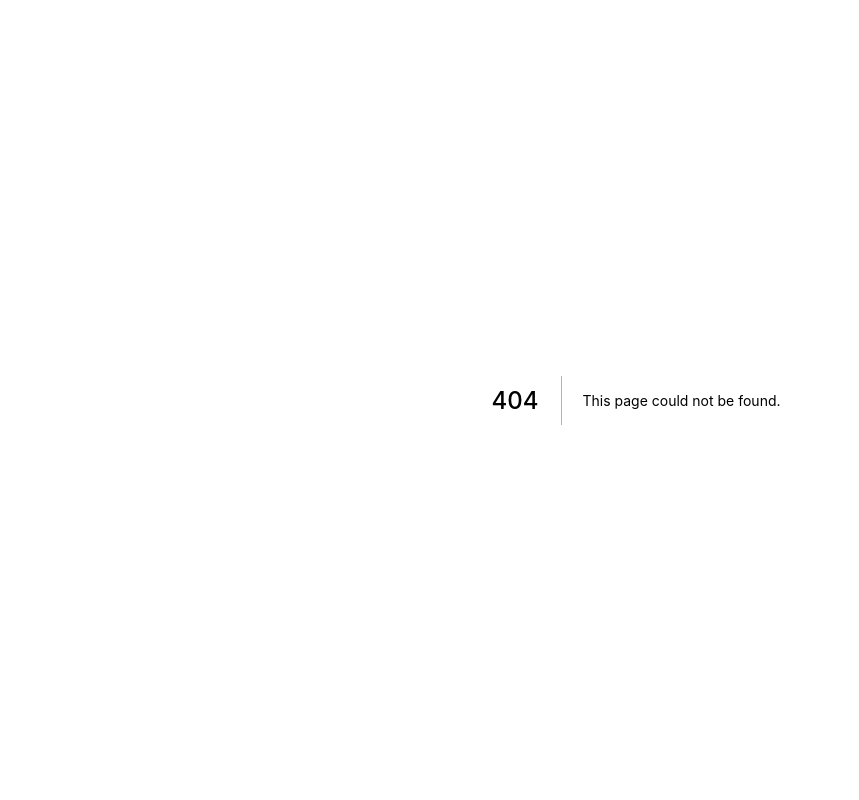
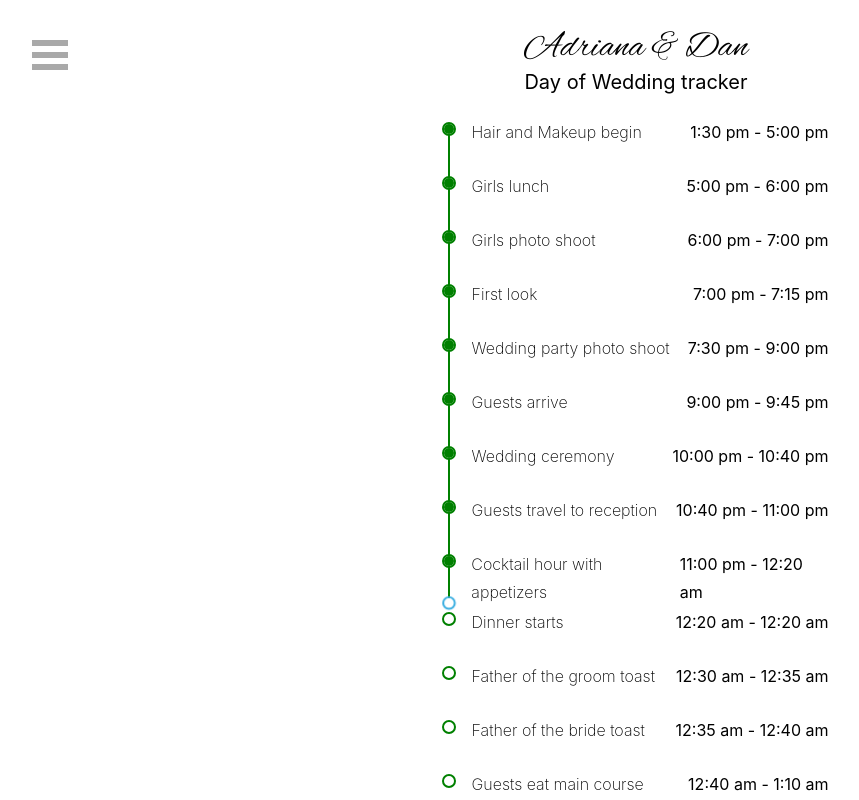
Before and after one commit to dmorton2297/dam2023, a Next.js app: page /itinerary in a window 1280 px wide. Before the commit this address had no page. Shown: the top 800 px of the page, without its empty margins (4-863 px from the left). Built offline with nearby package versions, Linux system fonts and the light colour scheme.

Commit message:
WEdding tracker

```diff
--- a/components/core/InfoCard.tsx
+++ b/components/core/InfoCard.tsx
@@ -3,7 +3,7 @@ import { Header } from "./Header";
 import { SubHeader } from "./SubHeader";
 
 export const InfoCard: React.FC<{
-  children: React.ReactNode | React.ReactNode[];
+  children?: React.ReactNode | React.ReactNode[];
   title: string;
   largeTitle?: boolean;
   open?: boolean;
--- /dev/null
+++ b/components/core/Timeline.tsx
@@ -0,0 +1,90 @@
+import React from "react";
+import { Text } from "./Text";
+import {
+  formatDateTime,
+  percentageComplete,
+} from "../../pages/itinerary/utils";
+
+export interface TimelineItem {
+  title: string;
+  description?: string;
+  startTime?: Date;
+  endTime?: Date;
+}
+
+interface Props {
+  items: TimelineItem[];
+}
+
+const TimelineItem: React.FC<{ item: TimelineItem }> = ({ item }) => {
+  const percentComplete = percentageComplete(item.startTime, item.endTime);
+  const itemIsComplete = percentComplete > 0;
+  const progressHeight = 50 * percentComplete;
+  const remainingHeight = 50 * (1 - percentComplete);
+  return (
+    <div key={item.title} className="flex justify-between">
+      <div className="flex gap-4">
+        <div style={{ width: 12 }}>
+          <div
+            style={{
+              height: 10,
+              width: 10,
+              borderRadius: 100,
+              backgroundColor: itemIsComplete ? "green" : "unset",
+              outline: "2px solid green",
+            }}
+          />
+          <div
+            style={{
+              width: 2,
+              height: progressHeight - 6,
+              backgroundColor: "green",
+              marginLeft: 4,
+            }}
+          />
+          {remainingHeight > 0 && itemIsComplete && (
+            <div className="flex">
+              <div
+                className="blob blue"
+                style={{
+                  height: 10,
+                  width: 10,
+                  borderRadius: 100,
+                  outline: "2px solid rgba(52, 172, 224, 1)",
+                }}
+              />
+            </div>
+          )}
+          <div
+            style={{
+              width: 2,
+              height: remainingHeight - 6,
+              backgroundColor: "white",
+              marginLeft: 4,
+            }}
+          />
+        </div>
+        <Text style={{ marginTop: -6, fontSize: 16 }}>{item.title}</Text>
+      </div>
+
+      <Text style={{ fontSize: 16, marginTop: -6 }}>
+        <strong>
+          {formatDateTime(item.startTime)}
+          {item.endTime ? <> - {formatDateTime(item.endTime)}</> : null}
+        </strong>
+      </Text>
+    </div>
+  );
+};
+
+export const Timeline: React.FC<Props> = ({ items }) => {
+  return (
+    <div style={{ width: 385 }}>
+      {items.map((x, i) => (
+        <TimelineItem item={x} key={i} />
+      ))}
+    </div>
+  );
+};
+
+export default Timeline;
--- a/package.json
+++ b/package.json
@@ -10,6 +10,7 @@
   },
   "dependencies": {
     "axios": "^1.2.1",
+    "date-fns": "^2.30.0",
     "formik": "^2.2.9",
     "gsap": "^3.10.4",
     "mongodb": "^4.12.1",
--- a/pages/globals.css
+++ b/pages/globals.css
@@ -115,3 +115,26 @@ p h1 h2 h3 h4 span {
 .noscroll::-webkit-scrollbar {
   display: none; /* for Chrome, Safari, and Opera */
 }
+
+
+.blob.blue {
+  box-shadow: 0 0 0 0 rgba(52, 172, 224, 1);
+  animation: pulse-blue 2s infinite;
+}
+
+@keyframes pulse-blue {
+  0% {
+    transform: scale(0.95);
+    box-shadow: 0 0 0 0 rgba(52, 172, 224, 0.7);
+  }
+
+  70% {
+    transform: scale(1);
+    box-shadow: 0 0 0 10px rgba(52, 172, 224, 0);
+  }
+
+  100% {
+    transform: scale(0.95);
+    box-shadow: 0 0 0 0 rgba(52, 172, 224, 0);
+  }
+}
--- /dev/null
+++ b/pages/itinerary/index.tsx
@@ -0,0 +1,44 @@
+import React from "react";
+import { Page } from "../../components/Page";
+import { Header } from "../../components/core/Header";
+import { InfoCard } from "../../components/core/InfoCard";
+import { SubHeader } from "../../components/core/SubHeader";
+import { Seperator } from "../../components/core/Seperator";
+import { Text } from "../../components/core/Text";
+import Timeline from "../../components/core/Timeline";
+import { TIMELINE_DATA } from "./timelineData";
+
+export const Itinerary = () => {
+  return (
+    <Page
+      title="Timeline"
+      description="A play by play for what is going on with the wedding"
+      noHeightRestriction
+    >
+      <>
+        <div className=" flex w-full justify-center">
+          <InfoCard
+            title="Adriana & Dan"
+
+            style={{
+              border: "none",
+              width: "unset",
+              textAlign: "center",
+              paddingRight: 10,
+              paddingLeft: 10,
+            }}
+            largeTitle
+            noToggle
+          >
+            <Text><strong>Day of Wedding tracker</strong></Text>
+          </InfoCard>
+        </div>
+        <div className=" flex w-full justify-center">
+          <Timeline items={TIMELINE_DATA} />
+        </div>
+      </>
+    </Page>
+  );
+};
+
+export default Itinerary;
--- /dev/null
+++ b/pages/itinerary/timelineData.ts
@@ -0,0 +1,119 @@
+import { TimelineItem } from "../../components/core/Timeline";
+
+export const TIMELINE_DATA: TimelineItem[] = [
+    {
+        title: 'Hair and Makeup begin',
+        startTime: new Date('2023-05-13T08:30:00-05:00'),
+        endTime: new Date('2023-05-13T12:00:00-05:00')
+    },
+    {
+        title: 'Girls lunch',
+        startTime: new Date('2023-05-13T12:00:00-05:00'),
+        endTime: new Date('2023-05-13T13:00:00-05:00')
+    },
+    {
+        title: 'Girls photo shoot',
+        startTime: new Date('2023-05-13T13:00:00-05:00'),
+        endTime: new Date('2023-05-13T14:00-05:00')
+    },
+    {
+        title: 'First look',
+        startTime: new Date('2023-05-13T14:00:00-05:00'),
+        endTime: new Date('2023-05-13T14:15:00-05:00')
+    },
+    {
+        title: 'Wedding party photo shoot',
+        startTime: new Date('2023-05-13T14:30:00-05:00'),
+        endTime: new Date('2023-05-13T16:00:00-05:00')
+    },
+    {
+        title: 'Guests arrive',
+        startTime: new Date('2023-05-13T16:00:00-05:00'),
+        endTime: new Date('2023-05-13T16:45:00-05:00')
+    },
+    {
+        title: 'Wedding ceremony',
+        startTime: new Date('2023-05-13T17:00:00-05:00'),
+        endTime: new Date('2023-05-13T17:40:00-05:00')
+    },
+    {
+        title: 'Guests travel to reception',
+        startTime: new Date('2023-05-13T17:40:00-05:00'),
+        endTime: new Date('2023-05-13T18:00:00-05:00')
+    },
+    {
+        title: 'Cocktail hour with appetizers',
+        startTime: new Date('2023-05-13T18:00:00-05:00'),
+        endTime: new Date('2023-05-13T19:20:00-05:00')
+    },
+    {
+        title: 'Dinner starts',
+        startTime: new Date('2023-05-13T19:20:00-05:00'),
+        endTime: new Date('2023-05-13T19:20:00-05:00'),
+    },
+    {
+        title: 'Father of the groom toast',
+        startTime: new Date('2023-05-13T19:30:00-05:00'),
+        endTime: new Date('2023-05-13T19:35:00-05:00'),
+
+    },
+    {
+        title: 'Father of the bride toast',
+        startTime: new Date('2023-05-13T19:35:00-05:00'),
+        endTime: new Date('2023-05-13T19:40:00-05:00'),
+    },
+    {
+        title: 'Guests eat main course',
+        startTime: new Date('2023-05-13T19:40:40-05:00'),
+        endTime: new Date('2023-05-13T20:10:10-05:00'),
+    },
+    {
+        title: 'Dinner ends',
+        startTime: new Date('2023-05-13T20:10:40-05:00'),
+        endTime: new Date('2023-05-13T20:10:40-05:00'),
+    },
+    {
+        title: 'Best man speech',
+        startTime: new Date('2023-05-13T20:10:10-05:00'),
+        endTime: new Date('2023-05-13T20:15:10-05:00')
+    },
+    {
+        title: 'Maid of honor speeach',
+        startTime: new Date('2023-05-13T20:15:10-05:00'),
+        endTime: new Date('2023-05-13T20:20:10-05:00')
+    },
+    {
+        title: 'First dance',
+        startTime: new Date('2023-05-13T20:25:10-05:00'),
+        endTime: new Date('2023-05-13T20:27:10-05:00')
+    },
+    {
+        title: 'Father & Daughter dance',
+        startTime: new Date('2023-05-13T20:27:10-05:00'),
+        endTime: new Date('2023-05-13T20:30:10-05:00')
+    },
+    {
+        title: 'Mother & Son dance',
+        startTime: new Date('2023-05-13T20:30:10-05:00'),
+        endTime: new Date('2023-05-13T20:33:10-05:00')
+    },
+    {
+        title: 'Party 🎉',
+        startTime: new Date('2023-05-13T20:33:10-05:00'),
+        endTime: new Date('2023-05-20T24:00:00-05:00'),
+    },
+    {
+        title: 'Cash bar starts',
+        startTime: new Date('2023-05-13T23:00:10-05:00'),
+        endTime: new Date('2023-05-13T23:40:10-05:00'),
+    },
+    {
+        title: 'Last call',
+        startTime: new Date('2023-05-13T23:40:10-05:00'),
+        endTime: new Date('2023-05-13T23:40:10-05:00'),
+    },
+    {
+        title: 'Wedding end',
+        startTime: new Date('2023-05-14T24:00:00-05:00'),
+    },
+]
--- /dev/null
+++ b/pages/itinerary/utils.ts
@@ -0,0 +1,26 @@
+import { format } from "date-fns";
+
+const CURRENT_MOMENT_OVERRIDE = '2023-05-13T19:00:10-05:00'
+
+export const formatDateTime = (dateTime?: Date) => {
+  if (!dateTime) return null;
+  return format(dateTime, "h:mm aaa");
+};
+
+export const percentageComplete = (
+  startDateTime?: Date,
+  endDateTime?: Date
+) => {
+  if (!startDateTime || !endDateTime) return 0;
+  const currentMoment = new Date(CURRENT_MOMENT_OVERRIDE);
+  if (currentMoment.getTime() > endDateTime.getTime()) return 1;
+  const timeElapsedSinceStartAndCurrent =
+    currentMoment.getTime() - startDateTime.getTime();
+
+  if (timeElapsedSinceStartAndCurrent <= 0) return 0;
+  const differenceMsBetweenBounds =
+    endDateTime?.getTime() - startDateTime?.getTime();
+  console.log('Since start: ', timeElapsedSinceStartAndCurrent)
+  console.log('Diff in bounds: ', differenceMsBetweenBounds)
+  return timeElapsedSinceStartAndCurrent / differenceMsBetweenBounds
+};
```
Also changed, not shown: 1 other file (tests, documents, lock files or other folders).
